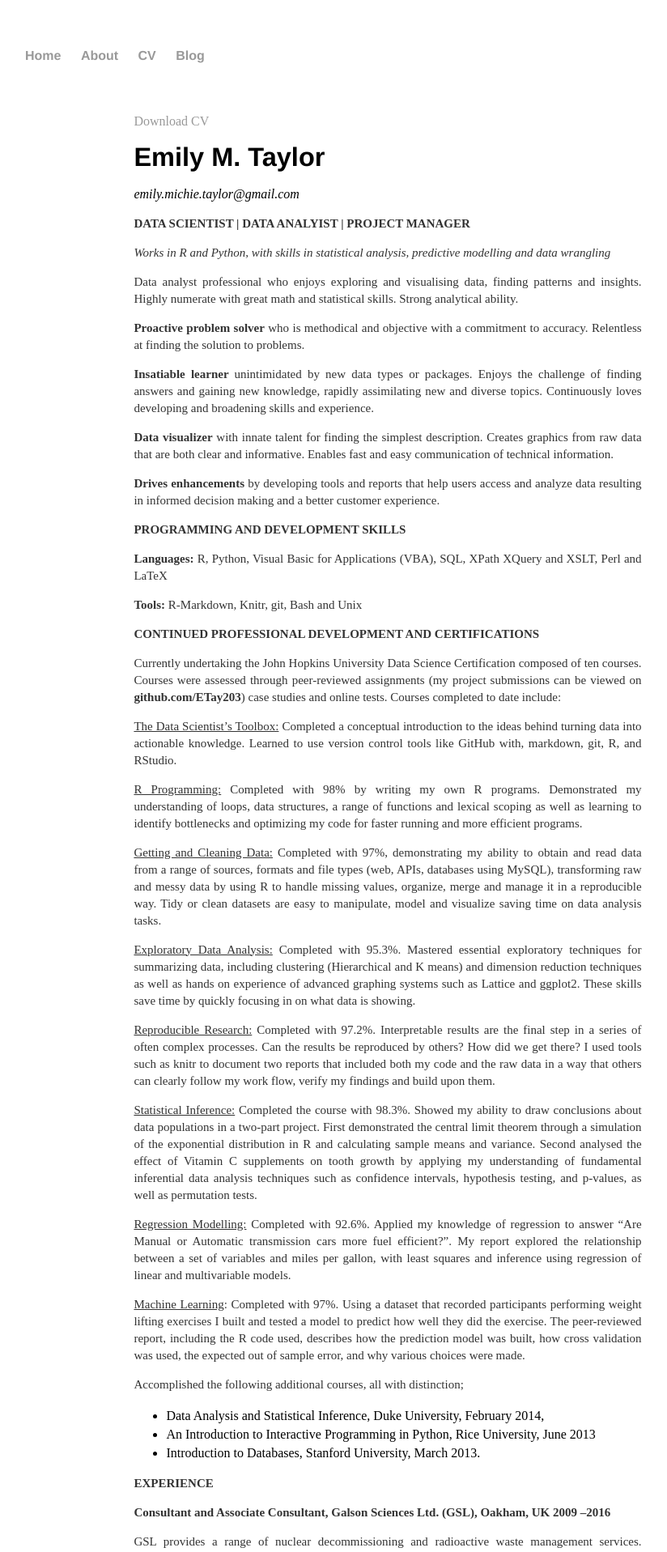
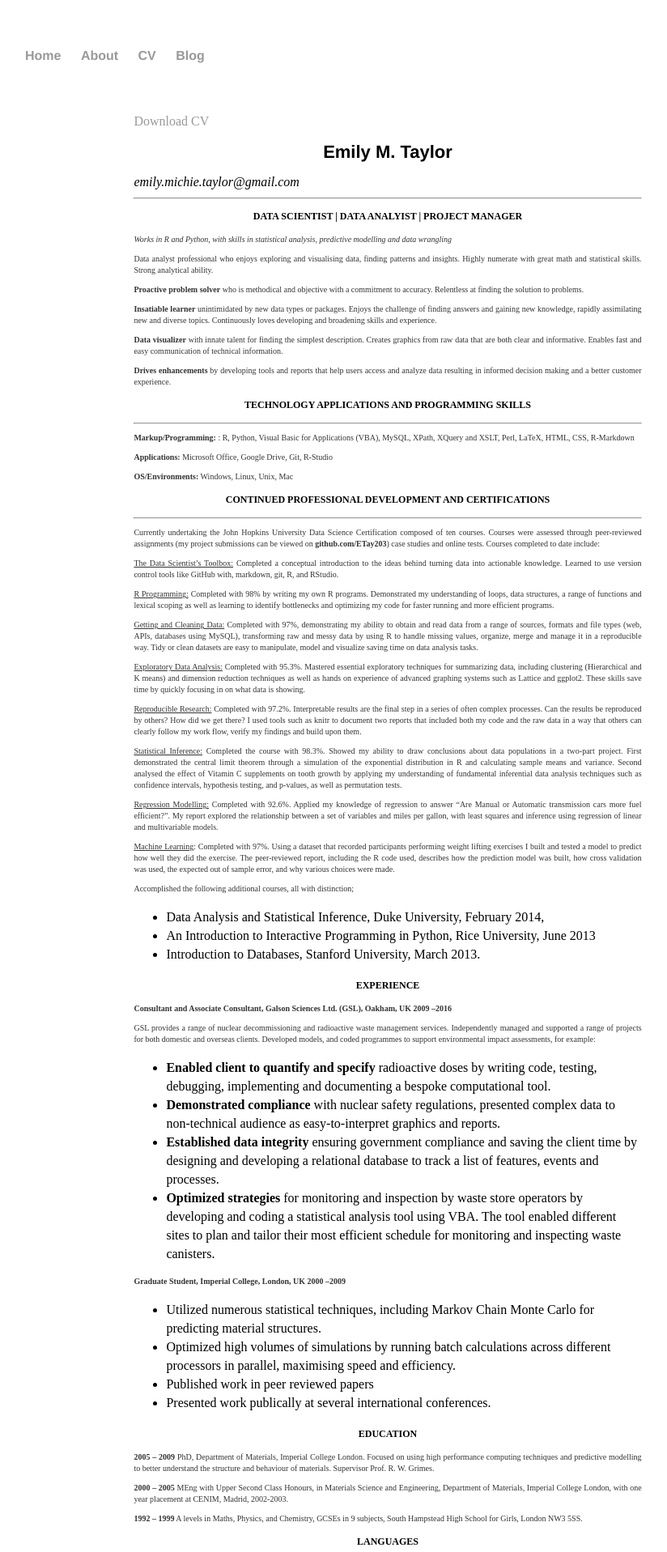
Before and after one commit to ETay203/ETay203.github.io, a Jekyll site: the page built from cv/index.html, in a window 1280 px wide. Shown: the top 1917 px of the page at 81% size, without its empty margins (161-985 px from the left). Built offline with Jekyll 4.4.1, drawn with Linux system fonts in a browser that asks for light colours.

Commit message:
update html version of cv

```diff
--- a/css/main.css
+++ b/css/main.css
@@ -45,8 +45,8 @@ ul.posts li {
 /* CV */
 .cv {line-height: 23px; margin: 60px auto; width: 70%;}
 .cv li { line-height: 23px; }
-.cv h2 { font-size: 26.5px; }
-.cv h1 { font-size: 32.5px; }
-.cv p { font-size: 15px; text-align: justify}
+.cv h2 { font-size: 12px; text-align: center; }
+.cv h1 { font-size: 22px; text-align: center; }
+.cv p { font-size: 10px; text-align: justify; }
 
 .notes, .contact, .about, .cv, .error, .swatches { margin-bottom: 30px; }
--- a/cv/index.html
+++ b/cv/index.html
@@ -12,18 +12,30 @@ title: Emily Taylor, CV
 <span>emily.michie.taylor@gmail.com</span>
 </address>
 
+<hr>
+<h2><strong>DATA SCIENTIST | DATA ANALYIST | PROJECT MANAGER</strong></h2>
 
-				<p><strong>DATA SCIENTIST | DATA ANALYIST | PROJECT MANAGER</strong></p>
-                                <p><em>Works in R and Python, with skills in statistical analysis, predictive modelling and data wrangling</em></p>
+<p><em><strong></strong>Works in R and Python, with skills in statistical analysis, predictive modelling and data wrangling</strong></em></p>
+
 <p>Data analyst professional who enjoys exploring and visualising data, finding patterns and insights. Highly numerate with great math and statistical skills. Strong analytical ability.</p>
+
 <p><strong>Proactive problem solver</strong> who is methodical and objective with a commitment to accuracy. Relentless at finding the solution to problems.</p>
+
 <p><strong>Insatiable learner </strong>unintimidated by new data types or packages. Enjoys the challenge of finding answers and gaining new knowledge, rapidly assimilating new and diverse topics. Continuously loves developing and broadening skills and experience.</p>
+
 <p><strong>Data visualizer</strong> with innate talent for finding the simplest description. Creates graphics from raw data that are both clear and informative. Enables fast and easy communication of technical information.</p>
+
 <p><strong>Drives enhancements</strong> by developing tools and reports that help users access and analyze data resulting in informed decision making and a better customer experience.</p>
-<p><strong>PROGRAMMING AND DEVELOPMENT SKILLS</strong></p>
-<p><strong>Languages:</strong> R, Python, Visual Basic for Applications (VBA), SQL, XPath XQuery and XSLT, Perl and LaTeX</p>
-<p><strong>Tools:</strong> R-Markdown, Knitr, git, Bash and Unix</p>
-<p><strong>CONTINUED PROFESSIONAL DEVELOPMENT AND CERTIFICATIONS</strong></p>
+
+<h2><strong>TECHNOLOGY APPLICATIONS AND PROGRAMMING SKILLS</strong></h2>
+<hr>
+<p><strong>Markup/Programming:</strong> : R, Python, Visual Basic for Applications (VBA), MySQL, XPath, XQuery and XSLT, Perl, LaTeX, HTML, CSS, R-Markdown</p>
+<p><strong>Applications:</strong> Microsoft Office, Google Drive, Git, R-Studio</p>
+<p><strong>OS/Environments:</strong> Windows, Linux, Unix, Mac</p>
+
+
+<h2><strong>CONTINUED PROFESSIONAL DEVELOPMENT AND CERTIFICATIONS</strong></h2>
+<hr>
 <p>Currently undertaking the John Hopkins University Data Science Certification composed of ten courses. Courses were assessed through peer-reviewed assignments (my project submissions can be viewed on <strong>github.com/ETay203</strong>) case studies and online tests. Courses completed to date include:</p>
 <p><u>The Data Scientist&rsquo;s Toolbox:</u> Completed a conceptual introduction to the ideas behind turning data into actionable knowledge. Learned to use version control tools like GitHub with, markdown, git, R, and RStudio.</p>
 <p><u>R Programming:</u> Completed with 98% by writing my own R programs. Demonstrated my understanding of loops, data structures, a range of functions and lexical scoping as well as learning to identify bottlenecks and optimizing my code for faster running and more efficient programs.</p>
@@ -39,7 +51,7 @@ title: Emily Taylor, CV
 <li>An Introduction to Interactive Programming in Python, Rice University, June 2013</li>
 <li>Introduction to Databases, Stanford University, March 2013.</li>
 </ul>
-<p><strong>EXPERIENCE</strong></p>
+<h2><strong>EXPERIENCE</strong></h2>
 <p><strong>Consultant and Associate Consultant, Galson Sciences Ltd. (GSL), Oakham, UK 2009 &ndash;2016</strong></p>
 <p>GSL provides a range of nuclear decommissioning and radioactive waste management services. Independently managed and supported a range of projects for both domestic and overseas clients. Developed models, and coded programmes to support environmental impact assessments, for example:</p>
 <ul>
@@ -55,11 +67,11 @@ title: Emily Taylor, CV
 <li>Published work in peer reviewed papers</li>
 <li>Presented work publically at several international conferences.</li>
 </ul>
-<p><strong>EDUCATION</strong></p>
+<h2><strong>EDUCATION</strong></h2>
 <p><strong>2005 &ndash; 2009</strong> PhD, Department of Materials, Imperial College London. Focused on using high performance computing techniques and predictive modelling to better understand the structure and behaviour of materials. Supervisor Prof. R. W. Grimes.</p>
 <p><strong>2000 &ndash; 2005</strong> MEng with Upper Second Class Honours, in Materials Science and Engineering, Department of Materials, Imperial College London, with one year placement at CENIM, Madrid, 2002-2003.</p>
 <p><strong>1992 &ndash; 1999</strong> A levels in Maths, Physics, and Chemistry, GCSEs in 9 subjects, South Hampstead High School for Girls, London NW3 5SS.</p>
-<p><strong>LANGUAGES</strong></p>
+<h2><strong>LANGUAGES</strong></h2>
 <p>English (Native), Spanish (fluent), French (basic), German (basic &ndash; recently completed Level A2.2).</p>
 
 
```
Lines whose indentation alone changed are shown as unchanged.
